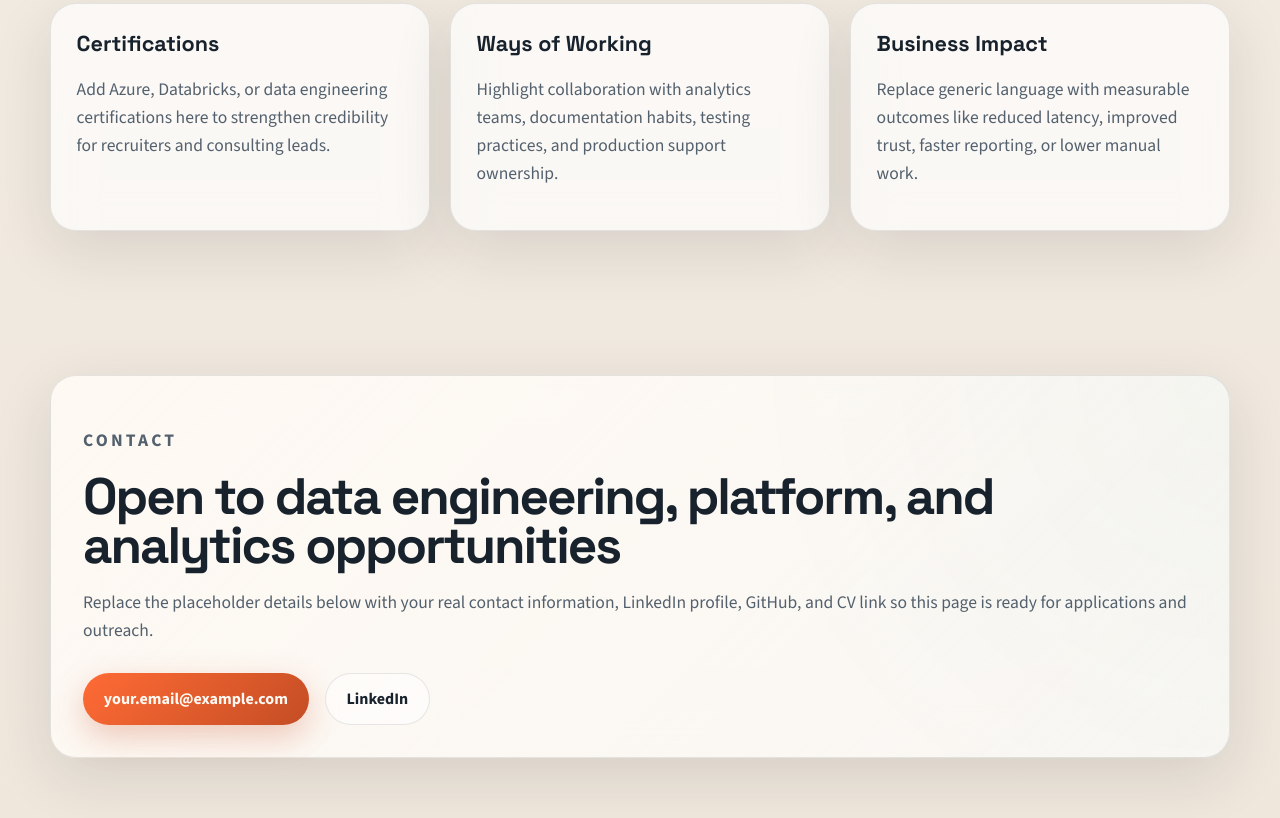
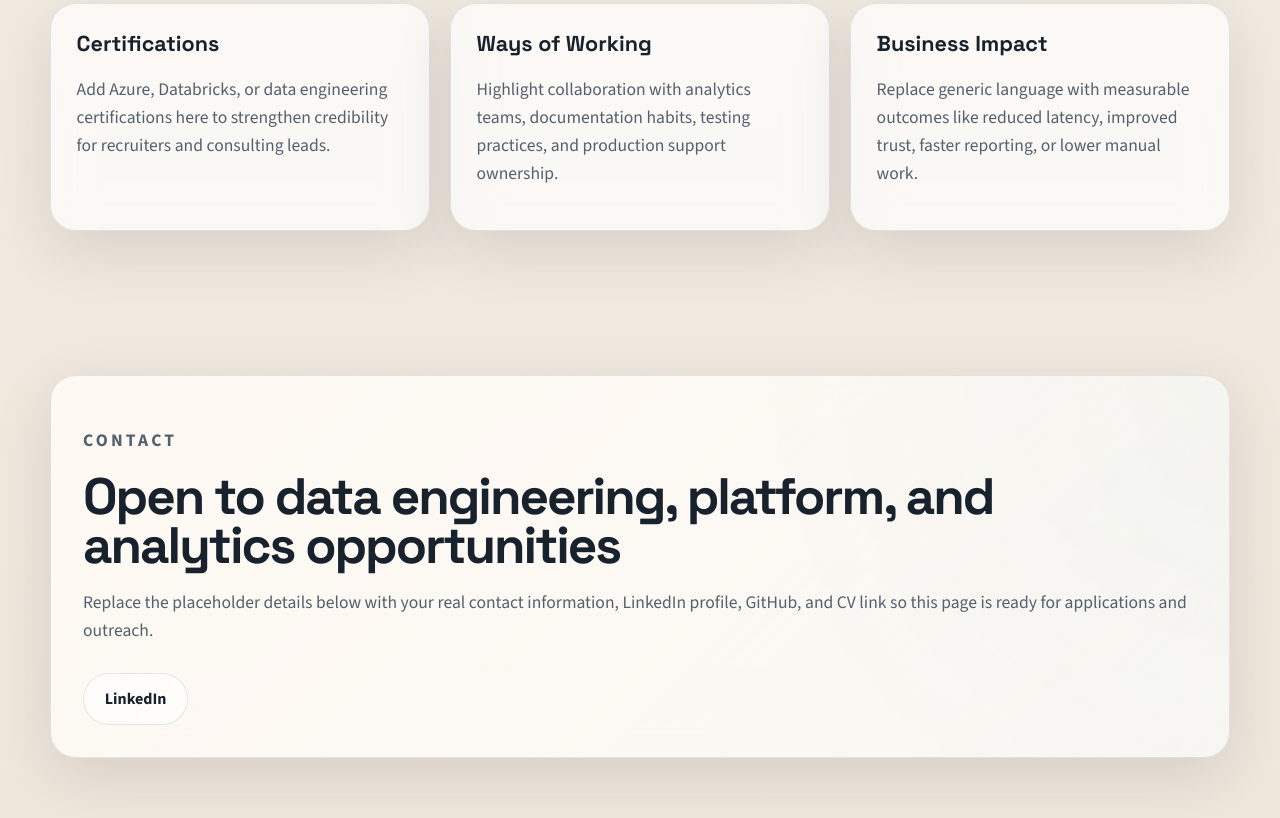
Before and after one commit to mapsim/ProfessionalWebsiteMAPS, a plain HTML site: page index.html in a window 1280 px wide. Shown: the part 4576-5394 px from the top of the page. Drawn offline with nearby package versions, Linux system fonts and the light colour scheme.

Commit message:
Fix bug in index.html

```diff
--- a/index.html
+++ b/index.html
@@ -277,7 +277,7 @@
               ready for applications and outreach.
             </p>
             <div class="contact-actions">
-              <a class="button button-primary" href="mailto:your.email@example.com">your.email@example.com</a>
+              <!-- <a class="button button-primary" href="mailto:your.email@example.com">your.email@example.com</a> -->
               <a class="button button-secondary" href="https://www.linkedin.com/" target="_blank" rel="noreferrer">LinkedIn</a>
             </div>
           </div>
```
